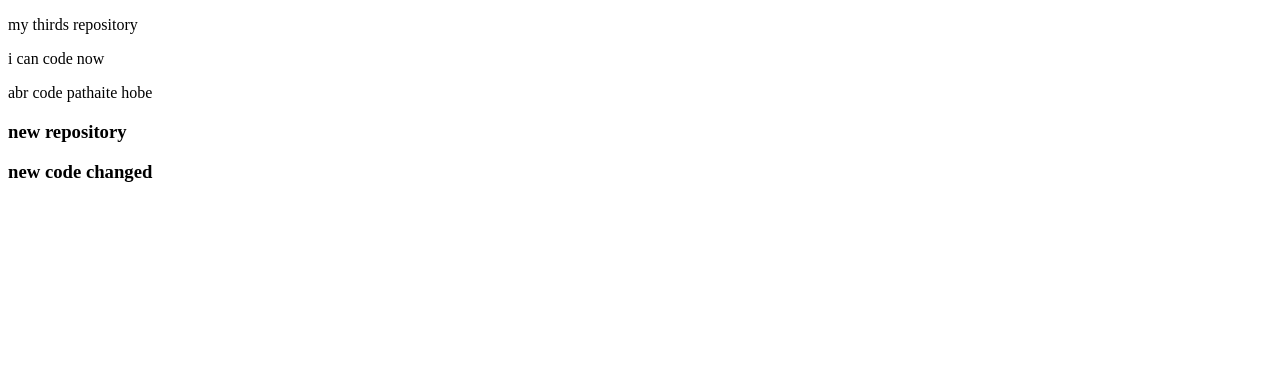
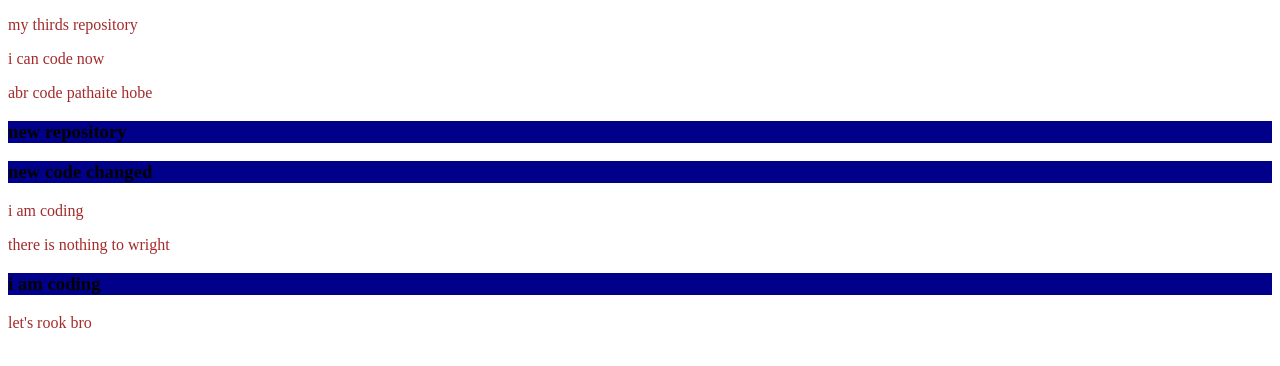
Before and after one commit to BaharAhmed/my-third-repo, a plain HTML site: page index.html in a window 1280 px wide. Drawn offline with Linux system fonts and the light colour scheme.

Commit message:
style added

```diff
--- a/index.html
+++ b/index.html
@@ -5,6 +5,7 @@
     <meta http-equiv="X-UA-Compatible" content="IE=edge">
     <meta name="viewport" content="width=device-width, initial-scale=1.0">
     <title>my third repo</title>
+    <link rel="stylesheet" href="style.css">
 </head>
 <body>
     <p>my thirds repository</p>
@@ -12,6 +13,10 @@
     <p>abr code pathaite hobe</p>
     <h3>new repository</h3>
     <h3>new code changed</h3>
+    <p>i am coding</p>
+    <p>there is nothing to wright</p>
+    <h3>i am coding</h3>
+    <p>let's rook bro</p>
 
 </body>
 </html>
--- /dev/null
+++ b/style.css
@@ -0,0 +1,6 @@
+p{
+    color: brown;
+ }
+ h3{
+     background-color: darkblue;
+ }
```
